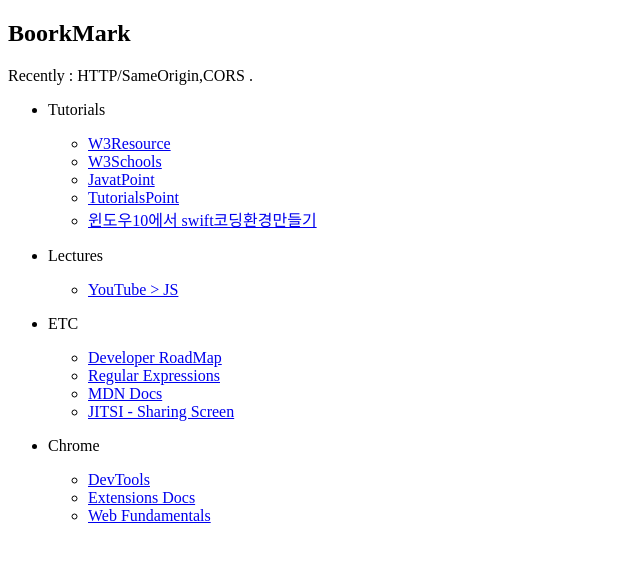
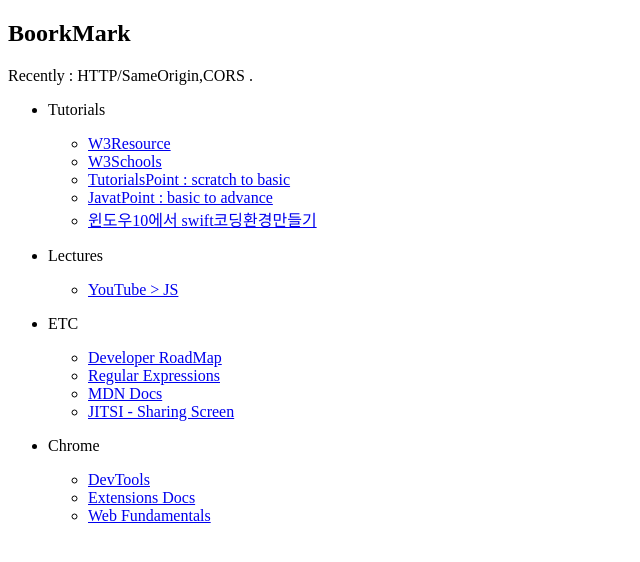
Before and after one commit to noelfania/nodlfania_index, a website: page nav1_2.html in a window 1280 px wide. Shown: the whole page, without its empty margins (0-640 px from the left). Drawn offline with Linux system fonts and the light colour scheme.

Commit message:
Update nav1_2.html

```diff
--- a/nav1_2.html
+++ b/nav1_2.html
@@ -14,8 +14,8 @@
                 <ul>
                     <li><a href="https://www.w3resource.com/" target="_blank">W3Resource</a></li>
                     <li><a href="https://www.w3schools.com/" target="_blank">W3Schools</a></li>
-                    <li><a href="https://www.javatpoint.com/" target="_blank">JavatPoint</a></li>
-                    <li><a href="https://www.tutorialspoint.com/tutorialslibrary.htm" target="_blank">TutorialsPoint</a></li>
+                    <li><a href="https://www.tutorialspoint.com/tutorialslibrary.htm" target="_blank">TutorialsPoint : scratch to basic</a></li>
+                    <li><a href="https://www.javatpoint.com/" target="_blank">JavatPoint : basic to advance</a></li>
                     <li><a href="https://linux-studying.tistory.com/12" target="_blank">윈도우10에서 swift코딩환경만들기</a></li>
                 </ul>
             </li>
```
